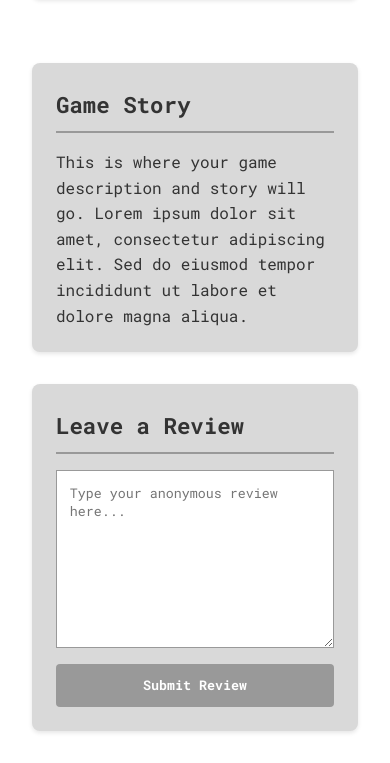
After one commit to StefanBryda/AddiCate, a PHP site: page /game_page.html in a window 390 px wide. The commit adds this page. Shown: the part 416-1179 px from the top of the page. Run offline with PHP 8.4, Linux system fonts and the light colour scheme.

Commit message:
Created Game Page + Added game CSS

```diff
--- /dev/null
+++ b/website/game_page.html
@@ -0,0 +1,63 @@
+<!DOCTYPE html>
+<html lang="en">
+
+<head>
+    <meta charset="UTF-8">
+    <meta name="viewport" content="width=device-width, initial-scale=1.0">
+    <link href="./styleSheets/mainStyle.css" rel="stylesheet" type="text/css">
+    <title>Game Page</title>
+</head>
+
+<body id="game-body">
+
+    <div class="game-container">
+
+        <div class="game-heading">
+            <h1>Game</h1>
+        </div>
+
+        <div class="game-split-container">
+
+            <!-- Left Side - Game Embed -->
+            <div class="game-left-container">
+
+                <div class="game-embed">
+
+                    <iframe id="godot-game" src="your-game.html" frameborder="0" allowfullscreen></iframe>
+
+                </div>
+
+            </div>
+
+            <!-- Right Side - Description and Review -->
+            <div class="game-right-container">
+
+                <div class="game-description">
+
+                    <h2>Game Story</h2>
+                    <p>This is where your game description and story will go. Lorem ipsum dolor sit amet, consectetur
+                        adipiscing elit. Sed do eiusmod tempor incididunt ut labore et dolore magna aliqua.</p>
+
+                </div>
+
+                <div class="game-review">
+
+                    <h2>Leave a Review</h2>
+                    <form id="review-form" action="mailto:your-email@example.com" method="post" enctype="text/plain">
+
+                        <textarea name="review" placeholder="Type your anonymous review here..." required></textarea>
+
+                        <button type="submit">Submit Review</button>
+
+                    </form>
+
+                </div>
+
+            </div>
+
+        </div>
+    </div>
+
+</body>
+
+</html>
--- a/website/styleSheets/mainStyle.css
+++ b/website/styleSheets/mainStyle.css
@@ -1,13 +1,11 @@
 /* General Style */
-*
-{
+* {
   margin: 0;
   padding: 0;
   font-family: 'Roboto Mono', monospace;
 }
 
-@font-face
-{
+@font-face {
   font-family: 'Roboto Mono';
   font-style: normal;
   font-weight: 100 700;
@@ -30,7 +28,119 @@
 
 
 /* Game CSS */
+#game-body {
+  background-color: white;
+  color: #333;
+  line-height: 1.6;
+  padding: 2rem;
+  min-height: 100vh;
+}
 
+.game-container {
+  max-width: 1200px;
+  margin: 0 auto;
+}
+
+.game-heading {
+  text-align: center;
+  margin-bottom: 2rem;
+}
+
+.game-split-container {
+  display: grid;
+  grid-template-columns: 2fr 1fr;
+  gap: 2rem;
+}
+
+/* Left Side - Game Embed */
+.game-left-container {
+  display: flex;
+  flex-direction: column;
+}
+
+.game-embed {
+  background-color: #D9D9D9;
+  border-radius: 8px;
+  overflow: hidden;
+  box-shadow: 0 2px 4px rgba(0, 0, 0, 0.1);
+  flex: 1;
+  display: flex;
+  min-height: 0;
+}
+
+#godot-game {
+  width: 100%;
+  height: 100%;
+  min-height: 500px;
+  border: none;
+}
+
+/* Right Side - Description and Review */
+.game-right-container {
+  display: flex;
+  flex-direction: column;
+  gap: 2rem;
+  min-height: 0;
+}
+
+.game-description,
+.game-review {
+  background-color: #D9D9D9;
+  padding: 1.5rem;
+  border-radius: 8px;
+  box-shadow: 0 2px 4px rgba(0, 0, 0, 0.1);
+}
+
+.game-description h2,
+.game-review h2 {
+  color: #333;
+  margin-bottom: 1rem;
+  font-size: 1.4rem;
+  border-bottom: 2px solid #999;
+  padding-bottom: 0.5rem;
+}
+
+.game-review form {
+  display: flex;
+  flex-direction: column;
+  gap: 1rem;
+}
+
+.game-review textarea {
+  min-height: 150px;
+  padding: 0.8rem;
+  border: 1px solid #999;
+}
+
+.game-review button {
+  background-color: #999;
+  color: white;
+  border: none;
+  padding: 0.8rem 1.5rem;
+  border-radius: 4px;
+  cursor: pointer;
+  font-weight: bold;
+  transition: background-color 0.3s;
+}
+
+.game-review button:hover {
+  background-color: #777;
+}
+
+/* Responsive adjustments */
+@media (max-width: 768px) {
+  .game-split-container {
+    grid-template-columns: 1fr;
+  }
+
+  .game-right-container {
+    margin-top: 2rem;
+  }
+
+  #godot-game {
+    min-height: 300px;
+  }
+}
 
 /* About Us CSS */
 
```
